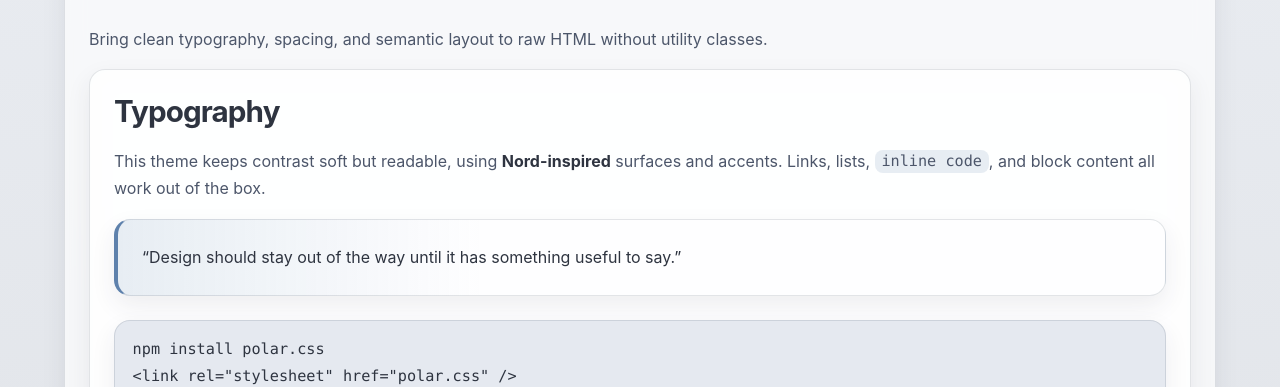
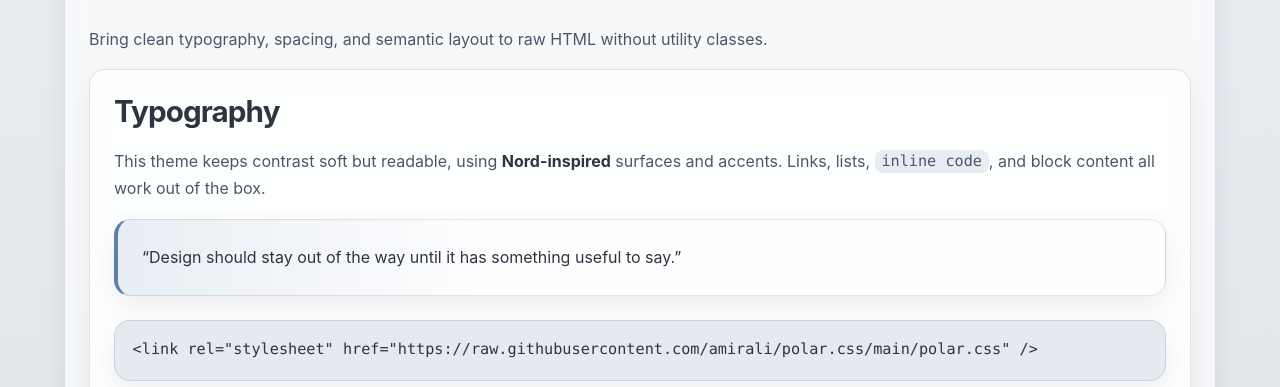
Before and after one commit to amirali/polar.css, a plain HTML site: page index.html in a window 1280 px wide. Shown: the part 413-800 px from the top of the page. Drawn offline with Linux system fonts and the light colour scheme.

Commit message:
Update index.html

```diff
--- a/index.html
+++ b/index.html
@@ -43,8 +43,7 @@
           <blockquote>
             “Design should stay out of the way until it has something useful to say.”
           </blockquote>
-          <pre><code>npm install polar.css
-&lt;link rel="stylesheet" href="polar.css" /&gt;</code></pre>
+          <pre><code>&lt;link rel="stylesheet" href="https://raw.githubusercontent.com/amirali/polar.css/main/polar.css" /&gt;</code></pre>
         </article>
         <div data-layout="grid">
           <article>
```
